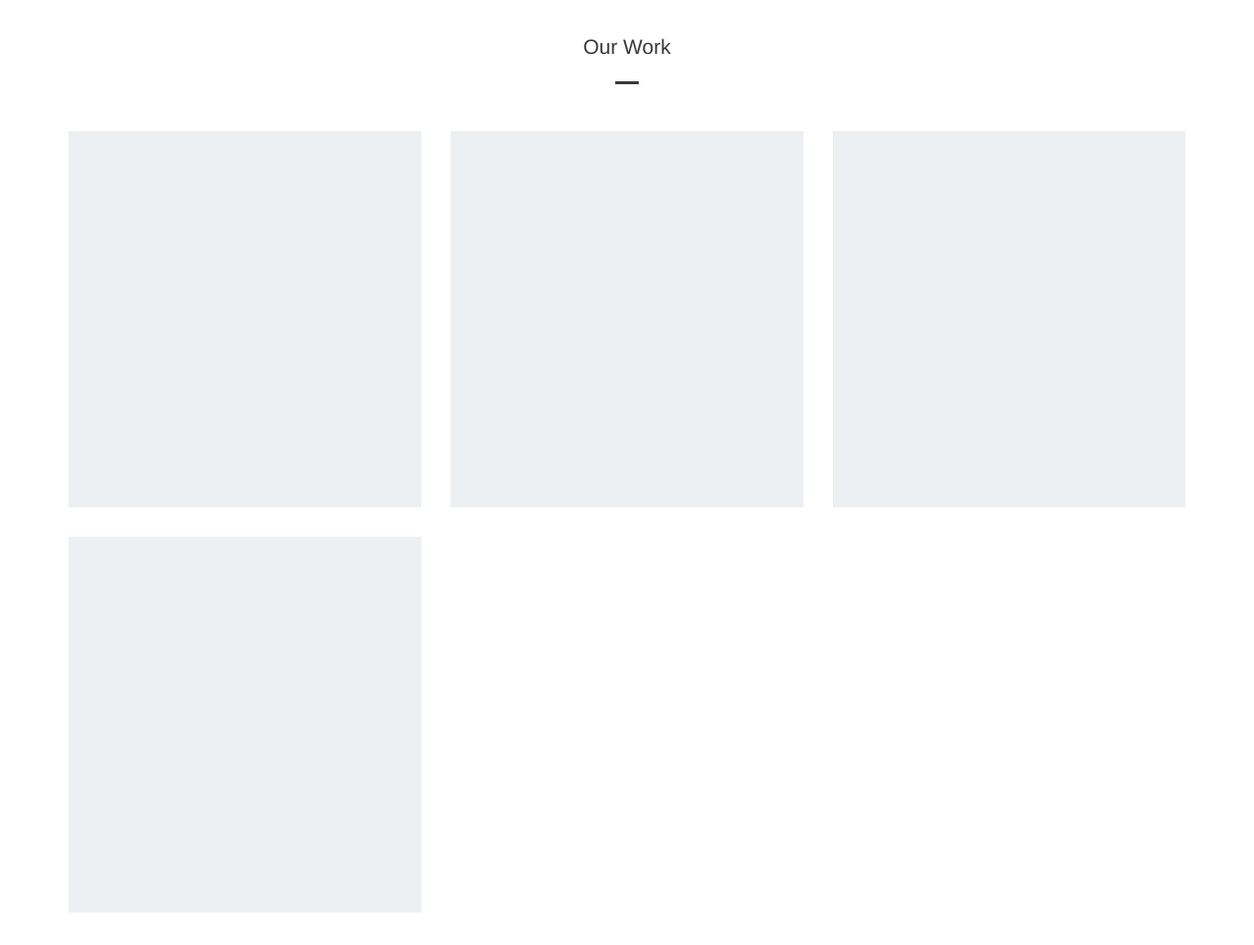
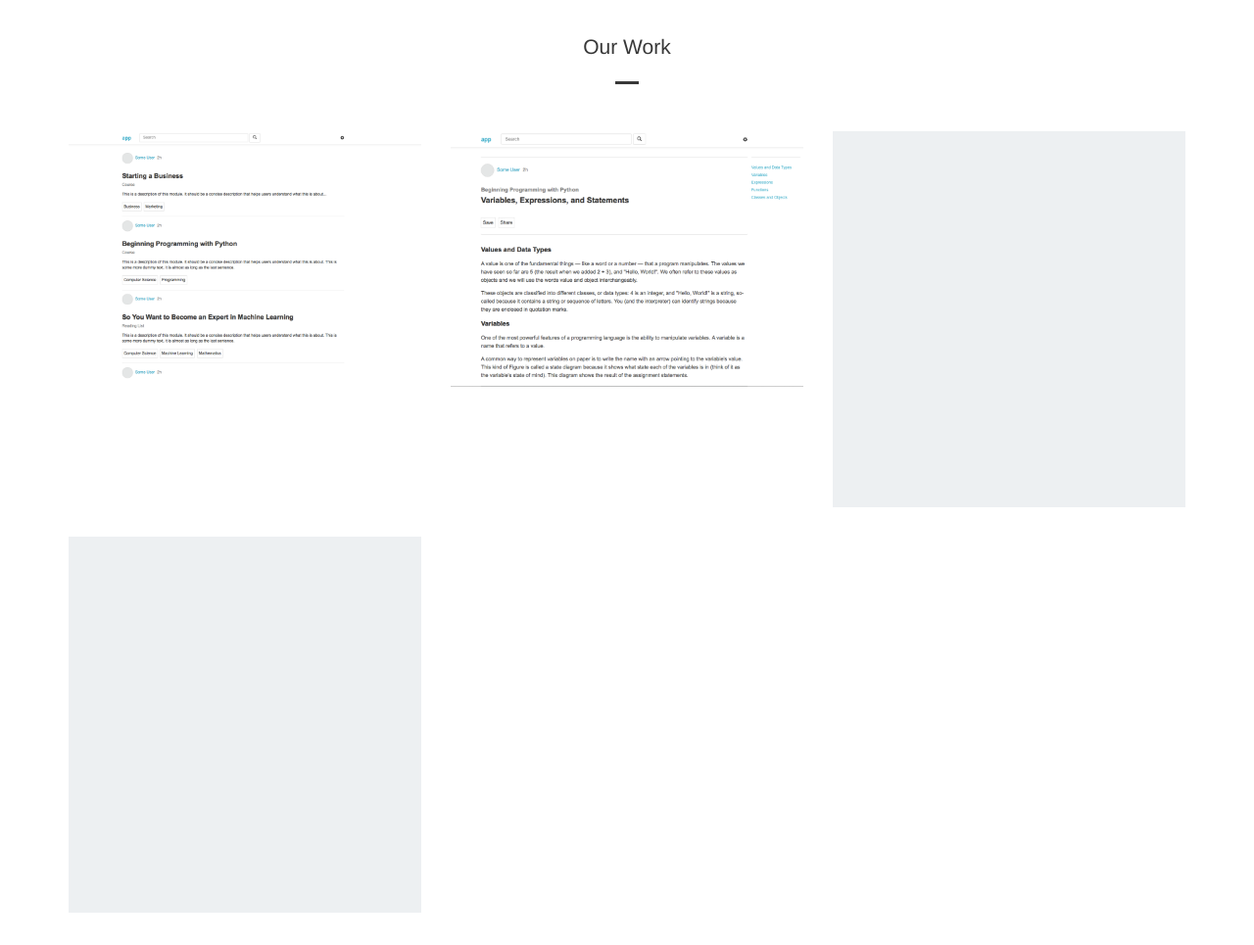
Before and after one commit to jodixon/jodixon.github.io, a plain HTML site: page index.html in a window 1280 px wide. Shown: the part 860-1825 px from the top of the page at 98% size. Drawn offline with nearby package versions, Linux system fonts and the light colour scheme; files whose address does not match are found by name.

Commit message:
Added images

```diff
--- a/index.html
+++ b/index.html
@@ -66,10 +66,10 @@
 			<div data-sr class="t-divider"></div>
 			<div data-sr class="row">
 				<div class="col-sm-4">
-					<div class="t-mockup-img"></div>
+					<img src="img/feed-img.png" class="t-img">
 				</div>
 				<div class="col-sm-4">
-					<div class="t-mockup-img"></div>
+					<img src="img/doc-img.png" class="t-img">
 				</div>
 				<div class="col-sm-4">
 					<div class="t-mockup-img"></div>
@@ -109,7 +109,7 @@
 								</div>
 							</div>
 						</div>
-						<button type="submit" class="btn btn-default">Submit</button>
+						<button type="submit" class="btn btn-default">Send</button>
 					</form>
 				</div>
 
--- a/sass/theme/_theme.scss
+++ b/sass/theme/_theme.scss
@@ -112,15 +112,14 @@ h6 {
 
 	.t-mockup-img {
 		background-color: #edf0f2;
+		margin-bottom: 30px;
 		height: $baseline*16;
-		margin-bottom: 30px;
 	}
 
-	.modal {
-		width: 50em;
-		height: 50em;
-		background-color: #d1d2d4;
+	.t-img {
+		width: 100%;
 	}
+
 
 }
 
```
Also changed, not shown: css/main.css, img/doc-img.png (added), img/feed-img.png (added), 2 other files.
